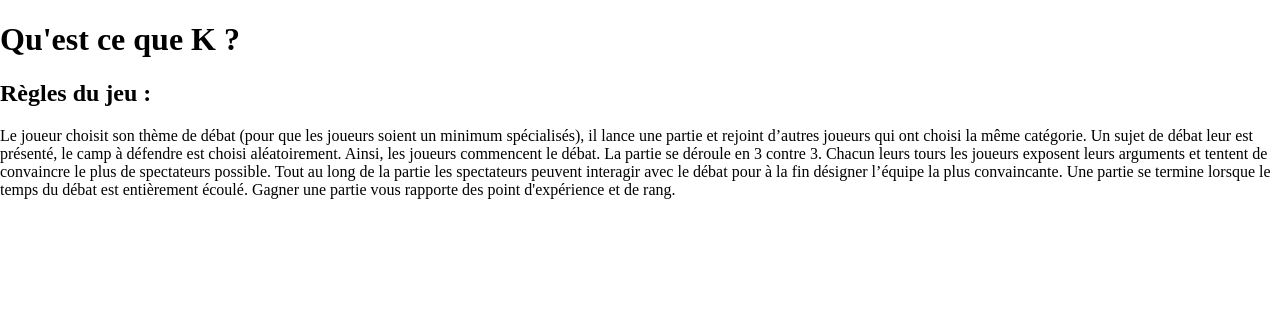
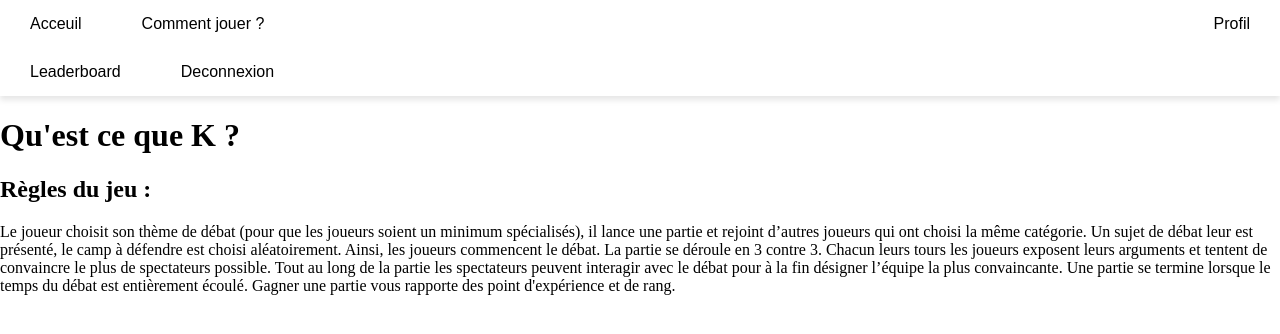
Before and after one commit to lks36/K, a Flask app: page /howtoplay in a window 1280 px wide. Shown: the top 334 px of the page. Run offline with Flask 3, Linux system fonts and the light colour scheme; a user stored in the database is signed in.

Commit message:
navbar leaderbaoard

```diff
--- a/templates/regles.html
+++ b/templates/regles.html
@@ -11,7 +11,31 @@
 </head>
 
 <body>
+    <nav class="navbar">
+        <div>
+            <ul>
+                <li><a href="">Acceuil</a></li>
+                <li><a href="howtoplay">Comment jouer ?</a></li>
+                <li><a href="leaderboard">Leaderboard</a></li>
+                {% if session['email'] %}
+                    <li><a href="disconnect">Deconnexion</a></li>
+                {% else %}
+                    <li><a href="connexion">Connexion</a></li>
+                {% endif %}
 
+
+            </ul>
+        </div>
+        <div class="profile">
+            <ul>
+                {% if session['email'] %}
+                    <li class="profile_button"><a href="profile.php">Profil</a></li>
+                {% endif %}
+
+            </ul>
+        </div>
+
+    </nav>
     <header>
     <h1>Qu'est ce que K ?</h1>
     <section>
```
